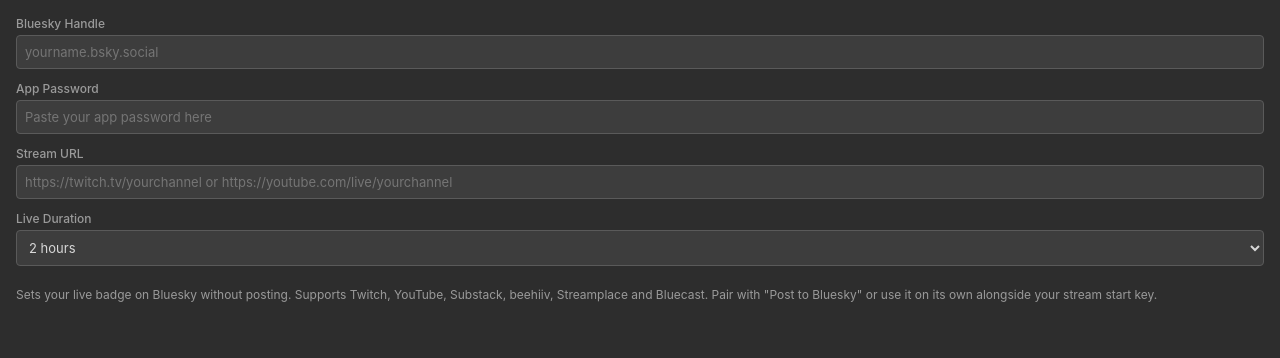
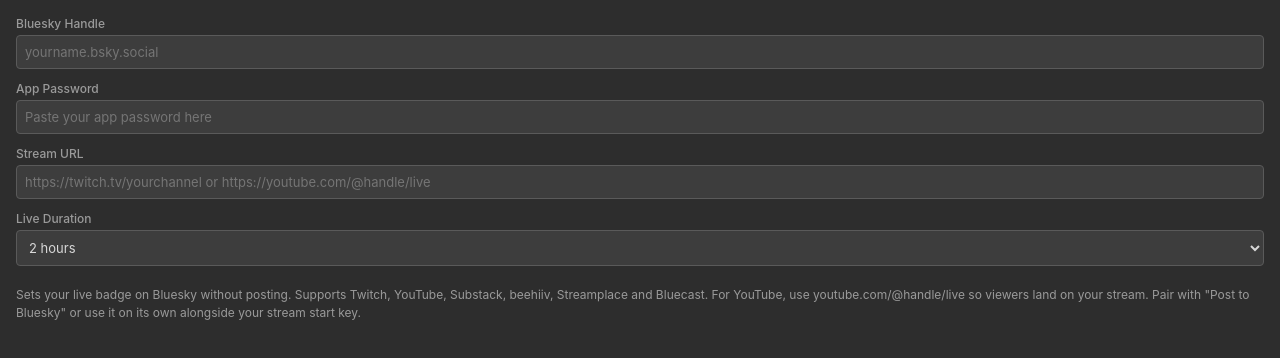
Before and after one commit to mesosteros/Bluesky-Go-Live-Streamdeck, a website: page src/ui/property-inspector-set-status.html in a window 1280 px wide. Drawn offline with Linux system fonts and the light colour scheme.

Commit message:
Youtube live description improvement

```diff
--- a/src/ui/property-inspector-set-status.html
+++ b/src/ui/property-inspector-set-status.html
@@ -81,7 +81,7 @@
                     class="sdpi-item-value"
                     id="streamUrl"
                     type="url"
-                    placeholder="https://twitch.tv/yourchannel or https://youtube.com/live/yourchannel"
+                    placeholder="https://twitch.tv/yourchannel or https://youtube.com/@handle/live"
                     autocomplete="off"
                 />
             </div>
@@ -100,7 +100,8 @@
 
             <p class="info-text">
                 Sets your live badge on Bluesky without posting. Supports Twitch, YouTube, Substack,
-                beehiiv, Streamplace and Bluecast. Pair with "Post to Bluesky" or use it on its own
+                beehiiv, Streamplace and Bluecast. For YouTube, use youtube.com/@handle/live so
+                viewers land on your stream. Pair with "Post to Bluesky" or use it on its own
                 alongside your stream start key.
             </p>
         </div>
```
Also changed, not shown: com.mesos.blueskygolive.sdPlugin/ui/property-inspector-set-status.html (+3 -2 lines), com.mesos.blueskygolive.sdPlugin/ui/property-inspector.html (+11 -5 lines).
